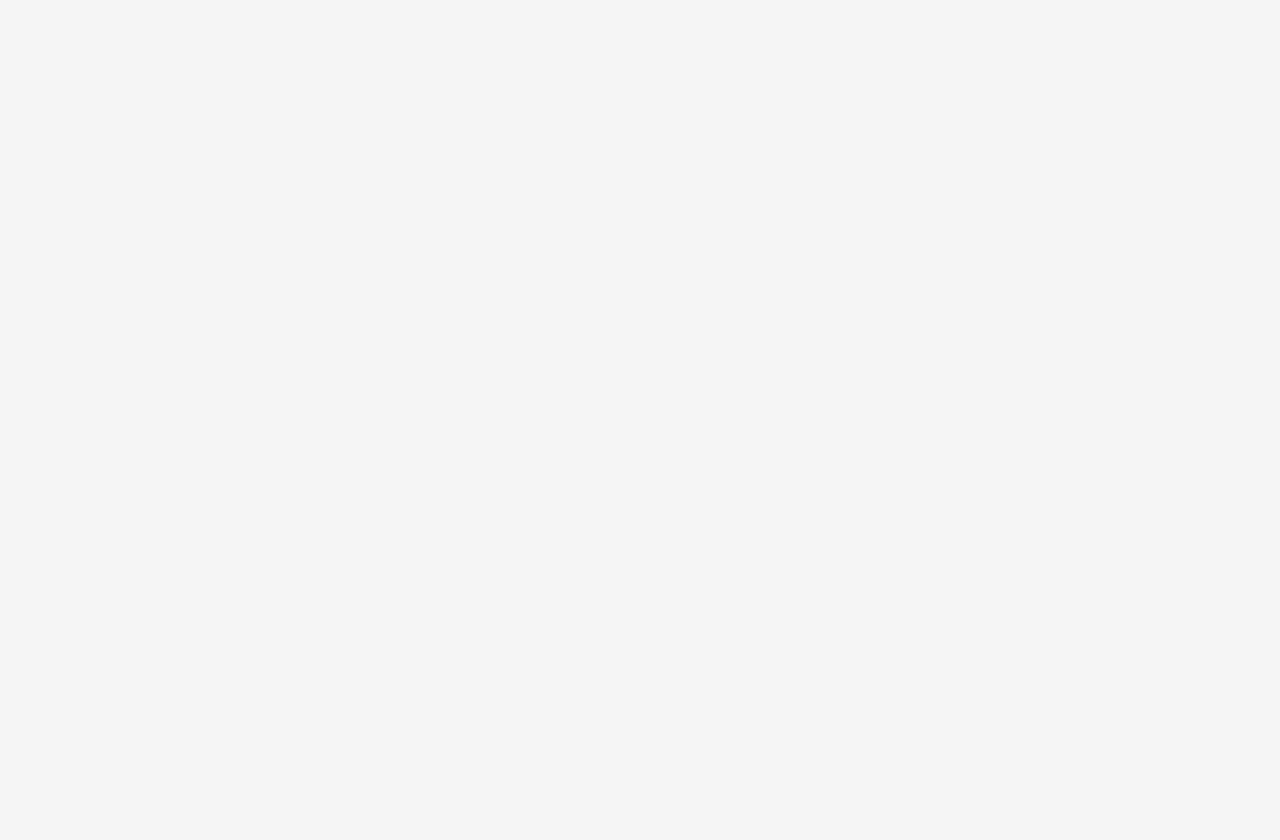
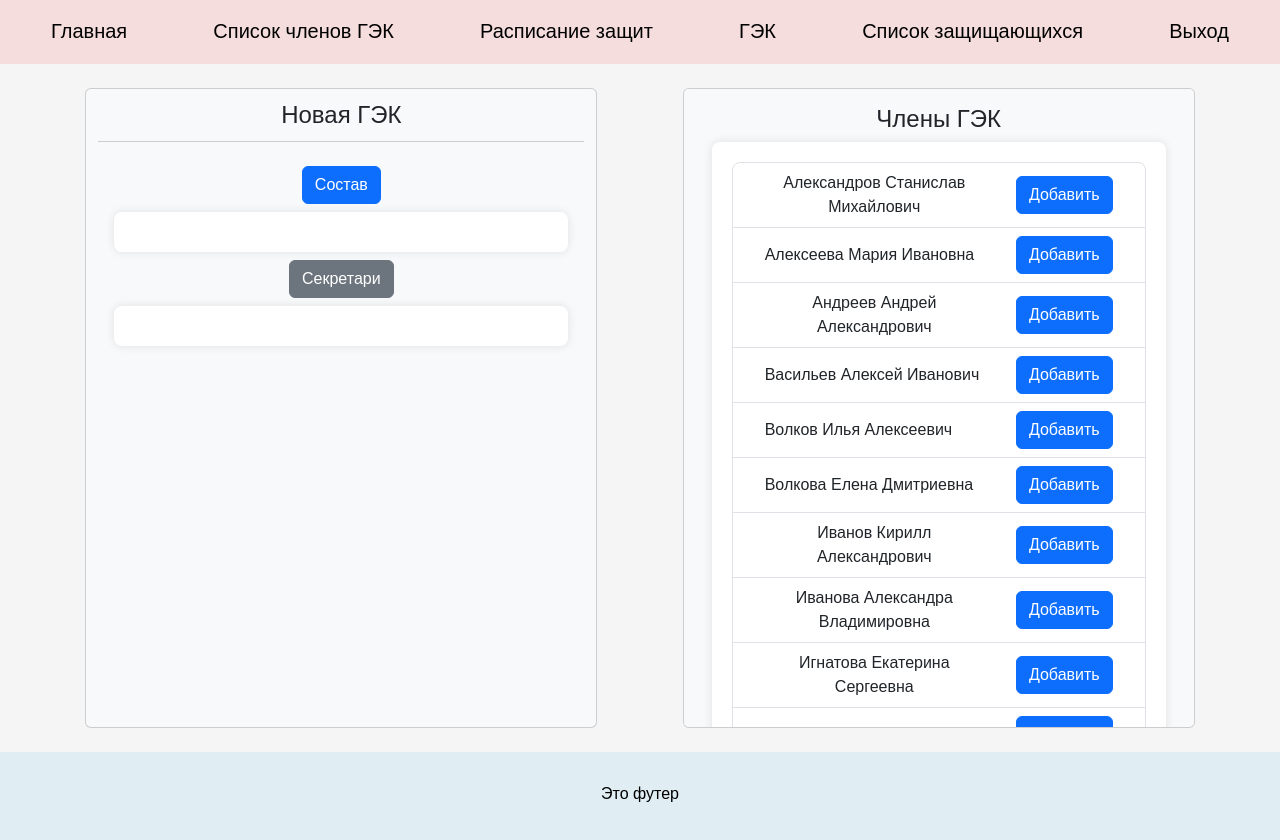
Before and after one commit to alexyackovlev192/VKR, a React (Create React App) app: page /create-gek in a window 1280 px wide. Before the commit this address had no page. Before the commit the page ends 800 px from the top, so only its background shows below. Built offline with nearby package versions, Linux system fonts and the light colour scheme.

Commit message:
back changes

```diff
--- a/src/App.js
+++ b/src/App.js
@@ -4,6 +4,7 @@ import HomePage from './pages/HomePage';
 import MembersPage from './pages/MembersPage';
 import SchedulePage from './pages/SchedulePage';
 import GekPage from './pages/GekPage';
+import CreateGekPage from './pages/CreateGekPage';
 import EditGekPage from './pages/EditGekPage';
 import DefendersPage from './pages/DefendersPage';
 import LoginForm from './components/LoginForm';
@@ -40,6 +41,7 @@ const App = () => {
           <Route path="/members" element={<PageLayout><MembersPage /></PageLayout>} />
           <Route path="/schedule" element={<PageLayout><SchedulePage /></PageLayout>} />
           <Route path="/gek" element={<PageLayout><GekPage /></PageLayout>} />
+          <Route path="/create-gek" element={<PageLayout><CreateGekPage /></PageLayout>} />
           <Route path="/edit-gek/:gekId" element={<PageLayout><EditGekPage /></PageLayout>} />
           <Route path="/defenders" element={<PageLayout><DefendersPage /></PageLayout>} />
           <Route path="/login" element={<LoginForm />} />
--- /dev/null
+++ b/src/pages/CreateGekPage.js
@@ -0,0 +1,123 @@
+import React, { useState, useEffect } from 'react';
+import { useParams } from 'react-router-dom';
+import { Button, Card, ListGroup } from 'react-bootstrap';
+import membersData from '../data/membersData.json';
+
+const CreateGekPage = () => {
+    const { gekId } = useParams(); // Получаем параметр маршрута
+    const [membersGek, setMembersGek] = useState([]);
+    const [secretariesGek, setSecretariesGek] = useState([]);
+    const [allMembersGek, setAllMembersGek] = useState([]);
+    const [selectedCategory, setSelectedCategory] = useState('Состав'); // Добавляем состояние для выбранной категории
+
+    useEffect(() => {
+        // Устанавливаем отфильтрованные данные в setAllMembersGek
+        setAllMembersGek(membersData);
+    }, [gekId]);
+
+    const handleMemberAdd = (member) => {
+        // Добавить участника в выбранную категорию
+        if (selectedCategory === 'Состав') {
+            setMembersGek([...membersGek, member]);
+        } else if (selectedCategory === 'Секретари') {
+            setSecretariesGek([...secretariesGek, member]);
+        }
+
+        // Удалить участника из списка доступных участников
+        const updatedMembers = allMembersGek.filter(m => m.id !== member.id);
+        setAllMembersGek(updatedMembers);
+    };
+
+    const handleMemberRemove = (member) => {
+        // Добавить участника обратно в список доступных участников
+        setAllMembersGek([...allMembersGek, member]);
+
+        // Удалить участника из списка текущих участников
+        const updatedMembers = membersGek.filter(m => m.id !== member.id);
+        setMembersGek(updatedMembers);
+    };
+
+    const handleSecretarieRemove = (member) => {
+        // Добавить участника обратно в список доступных участников
+        setAllMembersGek([...allMembersGek, member]);
+
+        // Удалить участника из списка текущих участников
+        const updatedSecretaries = secretariesGek.filter(m => m.id !== member.id);
+        setSecretariesGek(updatedSecretaries);
+    };
+
+    const handleCategoryChange = (category) => {
+        setSelectedCategory(category);
+    };
+
+    // Сортировка по алфавиту ФИО
+    const sortedMembersGek = membersGek.slice().sort((a, b) => a.name.localeCompare(b.name));
+    const sortedSecretariesGek = secretariesGek.slice().sort((a, b) => a.name.localeCompare(b.name));
+    const sortedAllMembersGek = allMembersGek.slice().sort((a, b) => a.name.localeCompare(b.name));
+
+  return (
+    <div className="container-fluid text-center my-3">
+      <div className="row justify-content-evenly">
+        <Card style={{ minWidth: '500px', width: '40%', height: '80vh', overflowY: 'auto' }} className="my-2 text-center bg-light">
+            <Card.Header className="fs-4 bg-light">Новая ГЭК</Card.Header>
+            <Card.Body>
+                <Button
+                    variant={selectedCategory === 'Состав' ? 'primary' : 'secondary'}
+                    onClick={() => handleCategoryChange('Состав')}
+                    className="mx-3 my-2"
+                >Состав</Button>
+                <ListGroup className="container text-center">
+                    {sortedMembersGek.map((member, index) => (
+                    <ListGroup.Item key={index} className="d-flex justify-content-between align-items-center py-2">
+                        <span className="mx-3">{member.name}</span>
+                        <Button
+                            variant="danger"
+                            onClick={() => handleMemberRemove(member)}
+                            className="mx-3"
+                        >Удалить</Button>
+                    </ListGroup.Item>
+                    ))}
+                </ListGroup>
+                <Button
+                    variant={selectedCategory === 'Секретари' ? 'primary' : 'secondary'}
+                    onClick={() => handleCategoryChange('Секретари')}
+                    className="mx-3 my-2"
+                >Секретари</Button>
+                <ListGroup className="container text-center">
+                    {sortedSecretariesGek.map((member, index) => (
+                    <ListGroup.Item key={index} className="d-flex justify-content-between align-items-center py-2">
+                        <span className="mx-3">{member.name}</span>
+                        <Button
+                            variant="danger"
+                            onClick={() => handleSecretarieRemove(member)}
+                            className="mx-3"
+                        >Удалить</Button>
+                    </ListGroup.Item>
+                    ))}
+                </ListGroup>
+            </Card.Body>
+        </Card>
+
+        <Card style={{ minWidth: '500px', width: '40%', height: '80vh', overflowY: 'auto' }} className="my-2 text-center bg-light">
+            <Card.Body>
+                <Card.Title className="text-center fs-4">Члены ГЭК</Card.Title>
+                <ListGroup className="container">
+                    {sortedAllMembersGek.map((member, index) => (
+                    <ListGroup.Item key={index} className="d-flex justify-content-between align-items-center py-2">
+                        <span className="mx-3">{member.name}</span>
+                        <Button
+                            variant="primary"
+                            onClick={() => handleMemberAdd(member)}
+                            className="mx-3"
+                        >Добавить</Button>
+                    </ListGroup.Item>
+                ))}
+                </ListGroup>
+            </Card.Body>
+        </Card>
+      </div>
+    </div>
+  );
+};
+
+export default CreateGekPage;
--- a/src/pages/DefendersPage.js
+++ b/src/pages/DefendersPage.js
@@ -92,11 +92,12 @@ const DefendersPage = () => {
   // Возвращаем JSX компонента
   return (
     <div className="my-5 px-5" ref={tableRef}>
-      <>
+      <div>
         <Button variant="primary" className="mx-3" onClick={handleEditDefender} disabled={!activeRow}>Редактировать</Button>
         <Button variant="primary" className="mx-3" onClick={handleAddDefender}>Добавить</Button>
         <Button variant="danger" className="mx-3" onClick={handleDeleteDefender} disabled={!activeRow}>Удалить</Button>
-      </>
+      </div>
+      <div className="my-4" style={{ height: '70vh', overflowY: 'auto' }}>
         <table className="table table-light table-hover">
           <thead>
             <tr>
@@ -126,6 +127,7 @@ const DefendersPage = () => {
             ))}
           </tbody>
         </table>
+      </div>
       <UpdateDefender
         showModal={showUpdateModal}
         handleCloseModal={handleCloseModal}
--- a/src/pages/GekPage.js
+++ b/src/pages/GekPage.js
@@ -6,7 +6,9 @@ import geksData from '../data/geksData.json';
 const GekPage = () => {
   return (
     <div className="container-fluid text-center my-3">
-      <Button variant="primary" className="col-2 my-2 p-3">Создать новую ГЭК</Button>
+      <Link to={`/create-gek`}>
+        <Button variant="primary" className="col-2 my-2 p-3">Создать новую ГЭК</Button>
+      </Link>
       <div className="row justify-content-evenly">
         {geksData.map(gekData => (
           <Card key={gekData.id} style={{ minWidth: '400px', width: '30%' }}  className="col-4 my-4 text-center bg-light">
--- a/src/pages/MembersPage.js
+++ b/src/pages/MembersPage.js
@@ -91,11 +91,12 @@ const MembersPage = () => {
   // Возвращаем JSX компонента
   return (
     <div className="my-5 px-5" ref={tableRef}>
-      <>
+      <div>
         <Button variant="primary" className="mx-3" onClick={handleEditMember} disabled={!activeRow}>Редактировать</Button>
         <Button variant="primary" className="mx-3" onClick={handleAddMember}>Добавить</Button>
         <Button variant="danger" className="mx-3" onClick={handleDeleteMember} disabled={!activeRow}>Удалить</Button>
-      </>
+      </div>
+      <div className="my-4" style={{ height: '70vh', overflowY: 'auto' }}>
         <table className="table table-light table-hover">
           <thead>
             <tr>
@@ -119,6 +120,7 @@ const MembersPage = () => {
             ))}
           </tbody>
         </table>
+      </div>
       <UpdateMember
         showModal={showUpdateModal}
         handleCloseModal={handleCloseModal}
```
Lines whose indentation alone changed are shown as unchanged.
